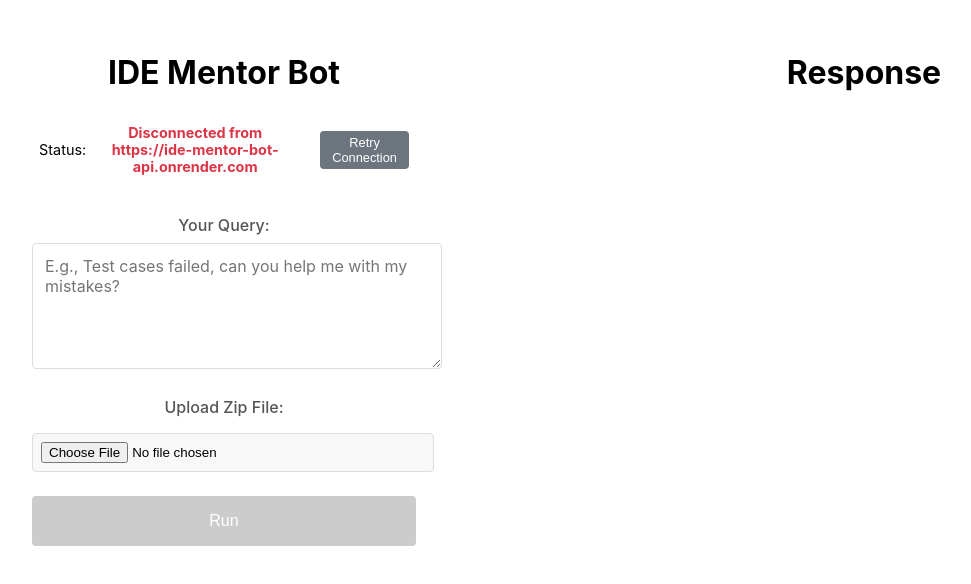
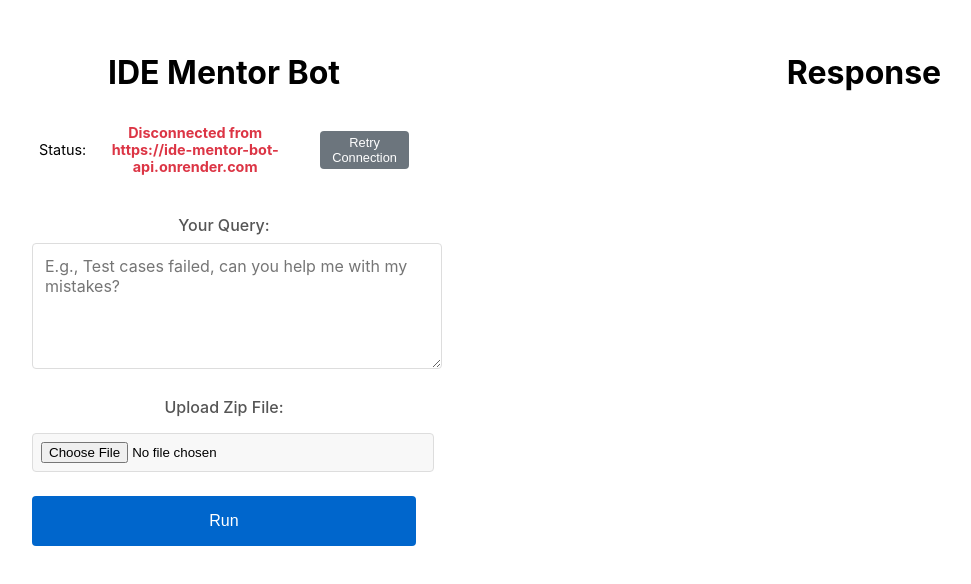
Before and after one commit to vandadiReddyRaju/bot_frontend, a React (Create React App) app: page / in a window 1280 px wide. Shown: the top 584 px of the page, without its empty margins (0-971 px from the left). Built offline with nearby package versions, Linux system fonts and the light colour scheme; no server answers.

Commit message:
Update IDEMentorBot.js

```diff
--- a/src/components/IDEMentorBot.js
+++ b/src/components/IDEMentorBot.js
@@ -163,9 +163,8 @@ function IDEMentorBot() {
 
         <button
           type="submit"
-          className={backendStatus !== 'connected' ? 'button-disabled' : ''}
         >
-          {loading ? 'Processing...' : 'Run'}
+          Run
         </button>
       </form>
 
```
